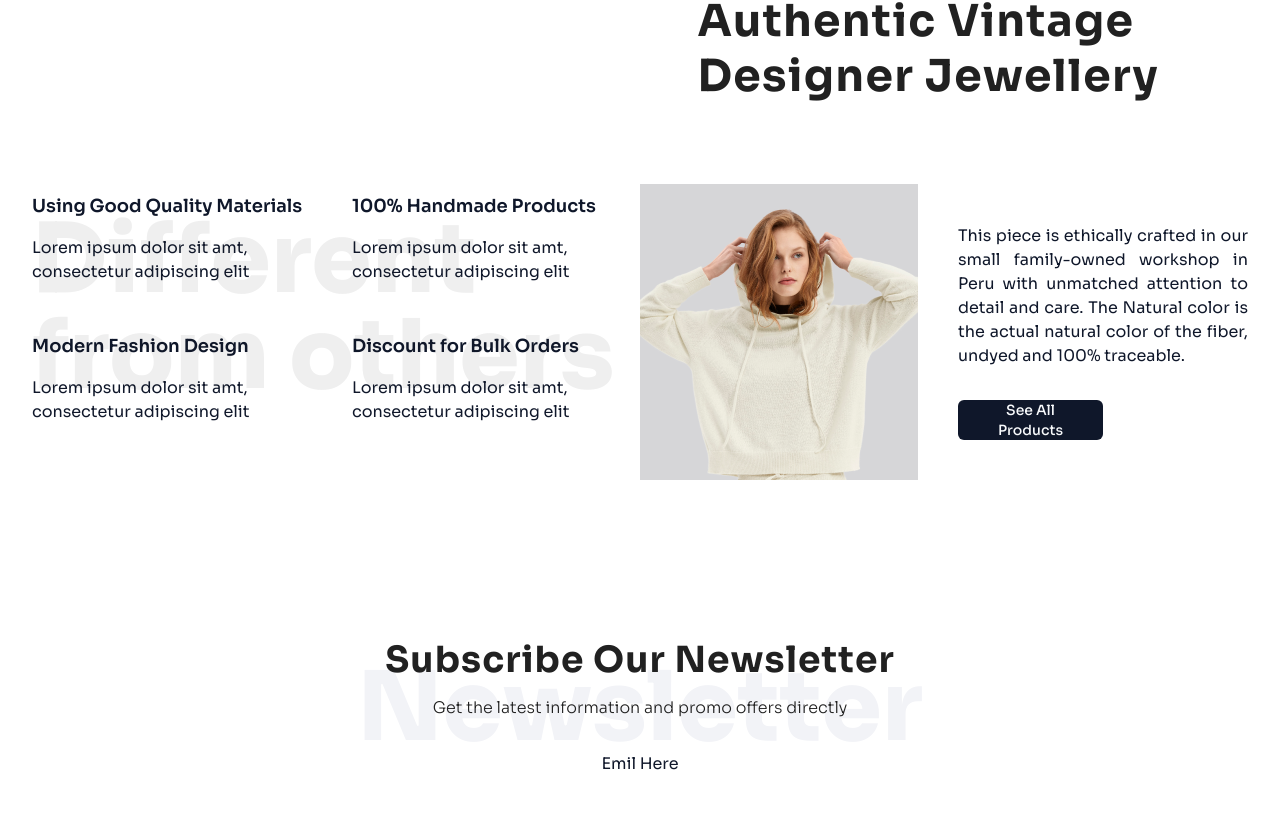
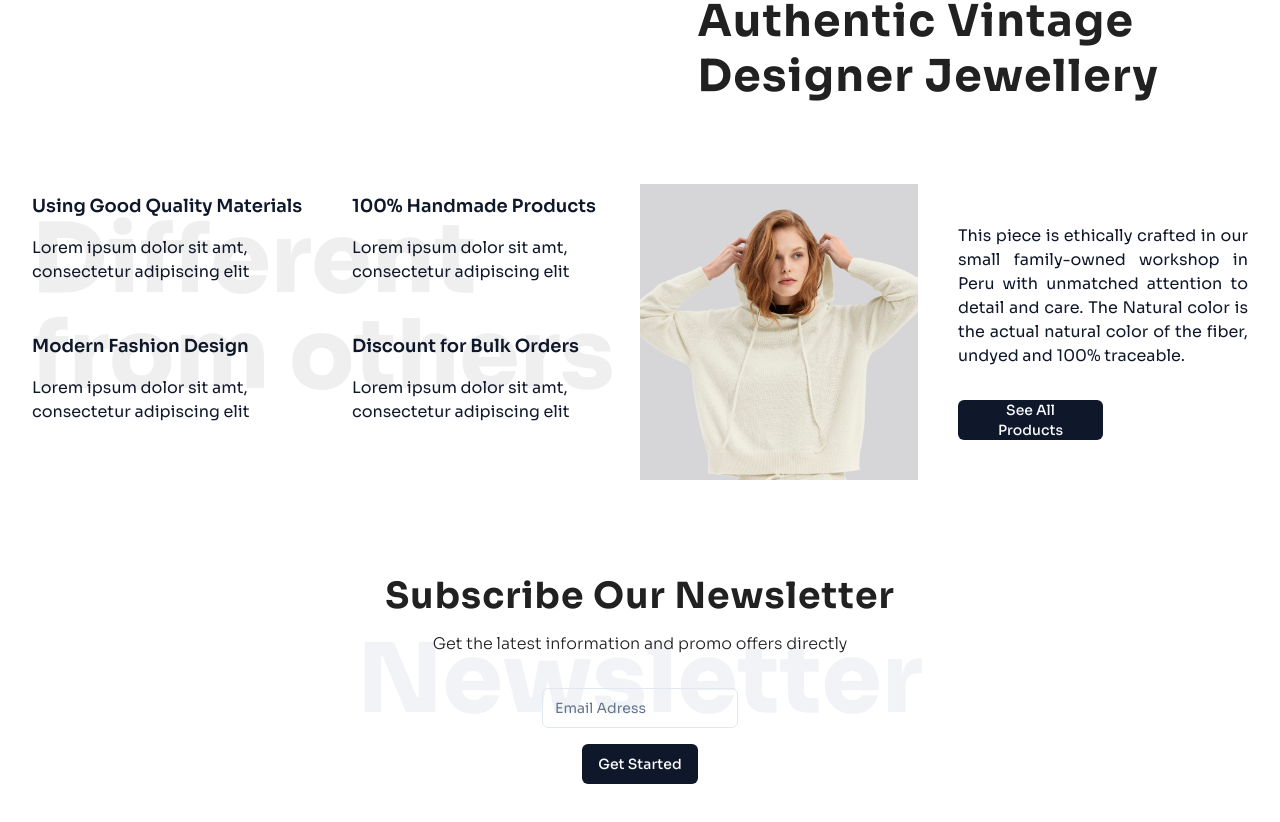
Before and after one commit to MohsinDev369/nextjs-ecom-hackathon2, a Next.js app: page / in a window 1280 px wide. Shown: the part 2127-2949 px from the top of the page. After the commit the page ends 2911 px from the top, so only its background shows below. Built offline with nearby package versions, Linux system fonts and the light colour scheme.

Commit message:
News letter section don

```diff
--- a/src/components/NewsLetter.tsx
+++ b/src/components/NewsLetter.tsx
@@ -1,9 +1,11 @@
+import { Button } from "./ui/button";
+import { Input } from "./ui/input";
+
 const NewsLetter = () => {
   return (
-    <section>
-      <div
+    <section
       id="NewsLetter"
-        className="flex flex-col justify-center items-center text-center relative my-40 mx-32 "
+      className="max-sm:my-24 max-sm:mx-8 flex flex-col justify-center items-center text-center relative z-[1]"
     >
       <div className="font-extrabold absolute text-8xl text-[#f2f3f7] -z-[1] max-sm:text-[3rem]">
         Newsletter
@@ -14,7 +16,9 @@ const NewsLetter = () => {
       <p className="mb-8 font-light text-base text-[#212121]">
         Get the latest information and promo offers directly
       </p>
-        <div>Emil Here</div>
+      <div>
+        <Input placeholder="Email Adress" className="mb-4"/>
+        <Button>Get Started</Button>
       </div>
     </section>
   );
```
Lines whose indentation alone changed are shown as unchanged.
